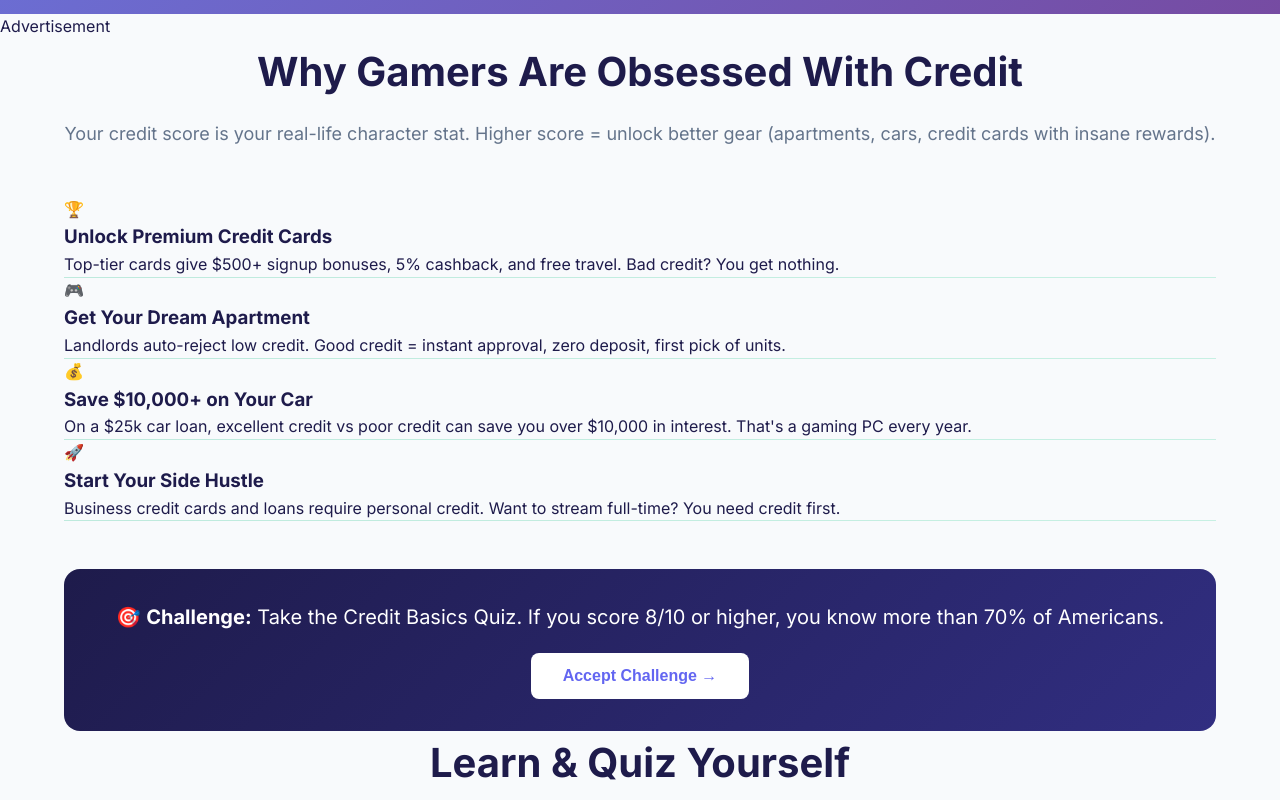
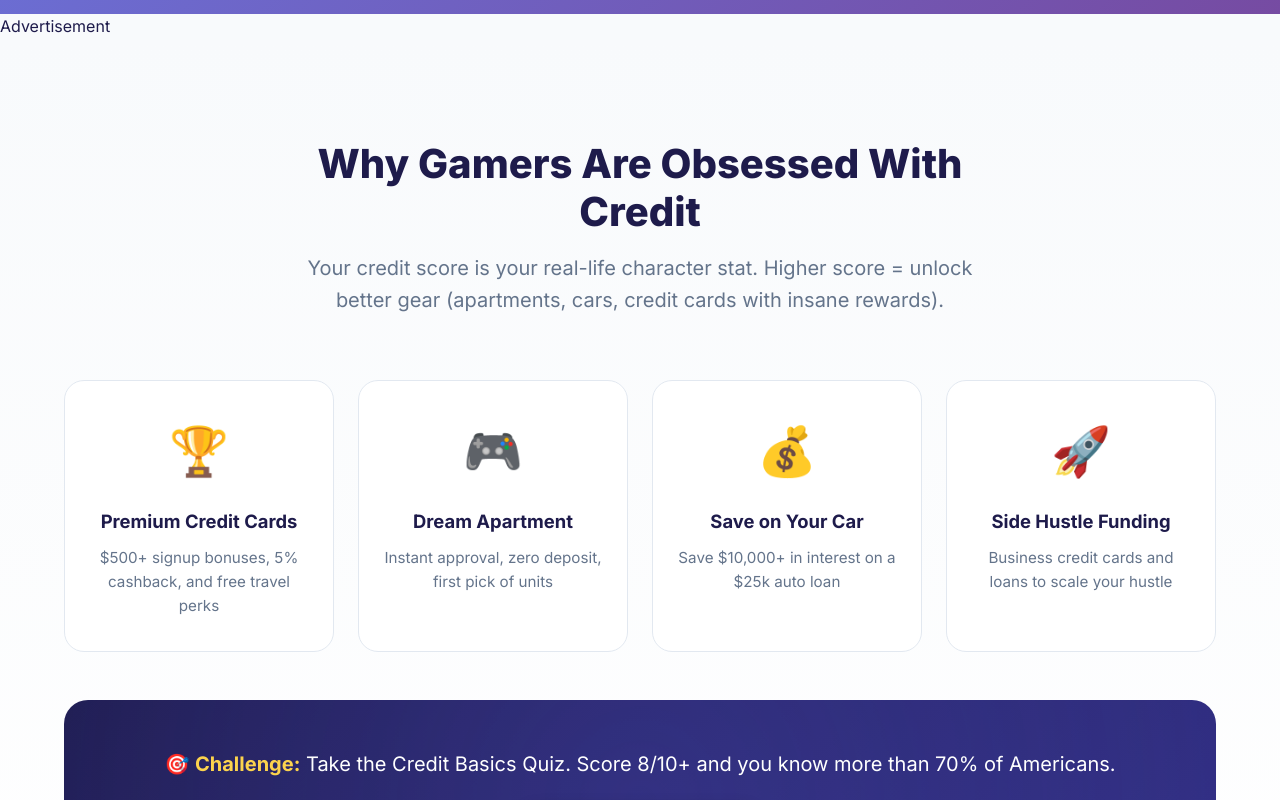
Before and after one commit to anthonydimayugabusiness-cmyk/creditgamerarea, a plain HTML site: page index.html in a window 1280 px wide. Shown: the part 720-1520 px from the top of the page. Drawn offline with Linux system fonts and the light colour scheme.

Commit message:
Redesign feature cards with clean minimal design

```diff
--- /dev/null
+++ b/clean-features.css
@@ -0,0 +1,177 @@
+/* Clean Feature Cards - Minimal Design */
+
+.why-credit {
+    padding: 100px 0;
+    background: linear-gradient(180deg, #f8fafc 0%, #ffffff 100%);
+}
+
+.why-credit .section-header {
+    text-align: center;
+    max-width: 700px;
+    margin: 0 auto 64px;
+}
+
+.why-credit h2 {
+    font-size: 2.5rem;
+    font-weight: 800;
+    color: #1e1b4b;
+    margin-bottom: 16px;
+    line-height: 1.2;
+}
+
+.why-credit .section-subtitle {
+    font-size: 1.25rem;
+    color: #64748b;
+    line-height: 1.6;
+}
+
+/* Clean Feature Grid */
+.feature-grid-clean {
+    display: grid;
+    grid-template-columns: repeat(4, 1fr);
+    gap: 24px;
+    margin-bottom: 48px;
+}
+
+.feature-card-clean {
+    background: white;
+    border-radius: 20px;
+    padding: 32px 24px;
+    text-align: center;
+    border: 1px solid #e2e8f0;
+    transition: all 0.3s ease;
+    position: relative;
+    overflow: hidden;
+}
+
+.feature-card-clean::before {
+    content: '';
+    position: absolute;
+    top: 0;
+    left: 0;
+    right: 0;
+    height: 4px;
+    background: linear-gradient(90deg, #6366f1, #8b5cf6);
+    opacity: 0;
+    transition: opacity 0.3s ease;
+}
+
+.feature-card-clean:hover {
+    transform: translateY(-8px);
+    box-shadow: 0 20px 40px rgba(0,0,0,0.08);
+    border-color: #c7d2fe;
+}
+
+.feature-card-clean:hover::before {
+    opacity: 1;
+}
+
+.feature-card-clean .feature-icon {
+    font-size: 3rem;
+    margin-bottom: 20px;
+    display: block;
+}
+
+.feature-card-clean h3 {
+    font-size: 1.15rem;
+    font-weight: 700;
+    color: #1e1b4b;
+    margin-bottom: 12px;
+    line-height: 1.3;
+}
+
+.feature-card-clean p {
+    font-size: 0.95rem;
+    color: #64748b;
+    line-height: 1.6;
+    margin: 0;
+}
+
+/* Clean CTA Box */
+.cta-box-clean {
+    background: linear-gradient(135deg, #1e1b4b 0%, #312e81 100%);
+    border-radius: 24px;
+    padding: 48px;
+    text-align: center;
+    color: white;
+    position: relative;
+    overflow: hidden;
+}
+
+.cta-box-clean::before {
+    content: '';
+    position: absolute;
+    top: -50%;
+    left: -50%;
+    width: 200%;
+    height: 200%;
+    background: radial-gradient(circle, rgba(99,102,241,0.3) 0%, transparent 70%);
+    animation: pulse-bg 4s ease-in-out infinite;
+}
+
+@keyframes pulse-bg {
+    0%, 100% { transform: scale(1); opacity: 0.5; }
+    50% { transform: scale(1.1); opacity: 0.8; }
+}
+
+.cta-box-clean p {
+    font-size: 1.25rem;
+    margin-bottom: 24px;
+    position: relative;
+    z-index: 1;
+}
+
+.cta-box-clean strong {
+    color: #fcd34d;
+}
+
+.cta-box-clean .btn-primary {
+    background: white;
+    color: #1e1b4b;
+    border: none;
+    padding: 16px 32px;
+    border-radius: 12px;
+    font-size: 1.1rem;
+    font-weight: 700;
+    cursor: pointer;
+    transition: all 0.2s ease;
+    position: relative;
+    z-index: 1;
+    box-shadow: 0 4px 15px rgba(0,0,0,0.2);
+}
+
+.cta-box-clean .btn-primary:hover {
+    transform: translateY(-2px);
+    box-shadow: 0 8px 25px rgba(0,0,0,0.3);
+}
+
+/* Responsive */
+@media (max-width: 1024px) {
+    .feature-grid-clean {
+        grid-template-columns: repeat(2, 1fr);
+        gap: 20px;
+    }
+
+    .why-credit h2 {
+        font-size: 2rem;
+    }
+}
+
+@media (max-width: 640px) {
+    .feature-grid-clean {
+        grid-template-columns: 1fr;
+        gap: 16px;
+    }
+
+    .feature-card-clean {
+        padding: 24px;
+    }
+
+    .cta-box-clean {
+        padding: 32px 24px;
+    }
+
+    .why-credit h2 {
+        font-size: 1.75rem;
+    }
+}
--- a/index.html
+++ b/index.html
@@ -31,6 +31,7 @@
 
     <link rel="stylesheet" href="styles.css">
     <link rel="stylesheet" href="square-quiz-cards.css">
+    <link rel="stylesheet" href="clean-features.css">
     <link href="https://fonts.googleapis.com/css2?family=Inter:wght@400;500;600;700;800&display=swap" rel="stylesheet">
 
     <!-- Google AdSense -->
@@ -132,38 +133,34 @@
                 <p class="section-subtitle">Your credit score is your real-life character stat. Higher score = unlock better gear (apartments, cars, credit cards with insane rewards).</p>
             </div>
 
-            <div class="feature-grid">
-                <div class="feature-card viral">
+            <div class="feature-grid-clean">
+                <div class="feature-card-clean">
                     <div class="feature-icon">🏆</div>
-                    <h3>Unlock Premium Credit Cards</h3>
-                    <p>Top-tier cards give $500+ signup bonuses, 5% cashback, and free travel. Bad credit? You get nothing.</p>
-                    <div class="unlock-reward">💎 Reward Unlocked: Better Cards</div>
+                    <h3>Premium Credit Cards</h3>
+                    <p>$500+ signup bonuses, 5% cashback, and free travel perks</p>
                 </div>
 
-                <div class="feature-card viral">
+                <div class="feature-card-clean">
                     <div class="feature-icon">🎮</div>
-                    <h3>Get Your Dream Apartment</h3>
-                    <p>Landlords auto-reject low credit. Good credit = instant approval, zero deposit, first pick of units.</p>
-                    <div class="unlock-reward">🏠 Reward Unlocked: Better Housing</div>
+                    <h3>Dream Apartment</h3>
+                    <p>Instant approval, zero deposit, first pick of units</p>
                 </div>
 
-                <div class="feature-card viral">
+                <div class="feature-card-clean">
                     <div class="feature-icon">💰</div>
-                    <h3>Save $10,000+ on Your Car</h3>
-                    <p>On a $25k car loan, excellent credit vs poor credit can save you over $10,000 in interest. That's a gaming PC every year.</p>
-                    <div class="unlock-reward">🚗 Reward Unlocked: Lower Rates</div>
+                    <h3>Save on Your Car</h3>
+                    <p>Save $10,000+ in interest on a $25k auto loan</p>
                 </div>
 
-                <div class="feature-card viral">
+                <div class="feature-card-clean">
                     <div class="feature-icon">🚀</div>
-                    <h3>Start Your Side Hustle</h3>
-                    <p>Business credit cards and loans require personal credit. Want to stream full-time? You need credit first.</p>
-                    <div class="unlock-reward">📈 Reward Unlocked: Business Funding</div>
+                    <h3>Side Hustle Funding</h3>
+                    <p>Business credit cards and loans to scale your hustle</p>
                 </div>
             </div>
 
-            <div class="viral-cta-box">
-                <p>🎯 <strong>Challenge:</strong> Take the Credit Basics Quiz. If you score 8/10 or higher, you know more than 70% of Americans.</p>
+            <div class="cta-box-clean">
+                <p>🎯 <strong>Challenge:</strong> Take the Credit Basics Quiz. Score 8/10+ and you know more than 70% of Americans.</p>
                 <button class="btn-primary" onclick="startQuiz()">Accept Challenge →</button>
             </div>
         </div>
```
